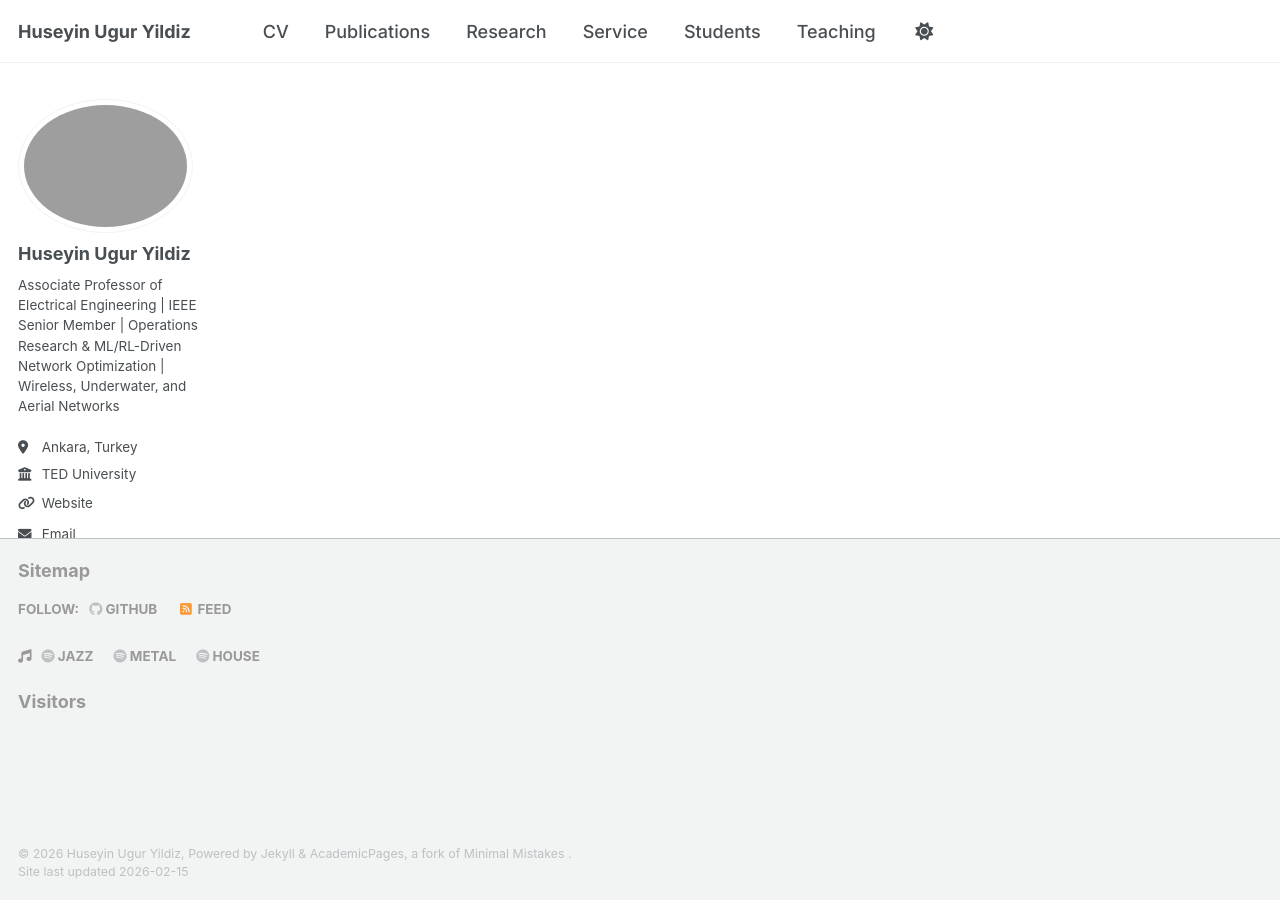
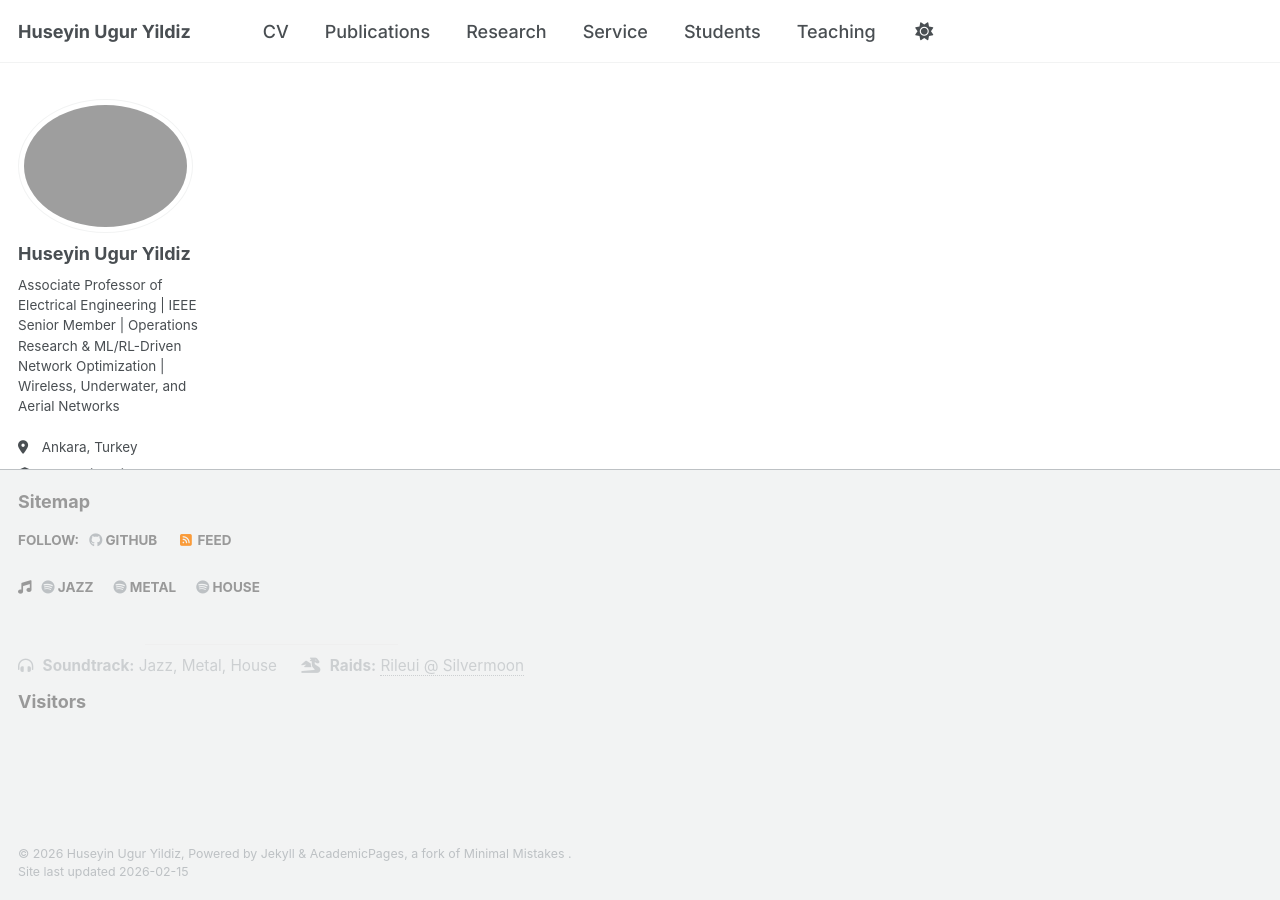
Before and after one commit to huguryildiz/huguryildiz.github.io, a Jekyll site: the page built from _pages/portfolio.html, in a window 1280 px wide. Built offline with Jekyll 4.4.1, drawn with Linux system fonts in a browser that asks for light colours; some web fonts are replaced; a script bundle is joined from its source files by our own code; library files that are not in the unit come from our copies; a style sheet for code colours, icons or effects is not loaded.

Commit message:
Update footer.html

```diff
--- a/_includes/footer.html
+++ b/_includes/footer.html
@@ -60,6 +60,25 @@
       </ul>
     </div>
 
+    <div class="footer-personal-info" style="font-size: 0.85em; margin-top: 15px; opacity: 0.7;">
+  <hr style="border-top: 1px solid #eee; width: 50%; margin: 10px auto;">
+
+  <span title="Currently Listening" style="margin-right: 20px;">
+    <i class="fas fa-headphones-alt" style="margin-right: 5px;"></i>
+    <strong>Soundtrack:</strong> Jazz, Metal, House
+  </span>
+
+  <span title="World of Warcraft Raiding">
+    <i class="fas fa-dragon" style="margin-right: 5px;"></i>
+    <strong>Raids:</strong>
+    <a href="https://worldofwarcraft.blizzard.com/en-gb/character/eu/silvermoon/rileui/pve/raids"
+       target="_blank"
+       style="color: inherit; text-decoration: none; border-bottom: 1px dotted;">
+       Rileui @ Silvermoon
+    </a>
+  </span>
+</div>
+
     <!-- Visitors map -->
     <div class="page__footer-visitors">
       <strong><span style="color: #999;">Visitors</span></strong>
```
